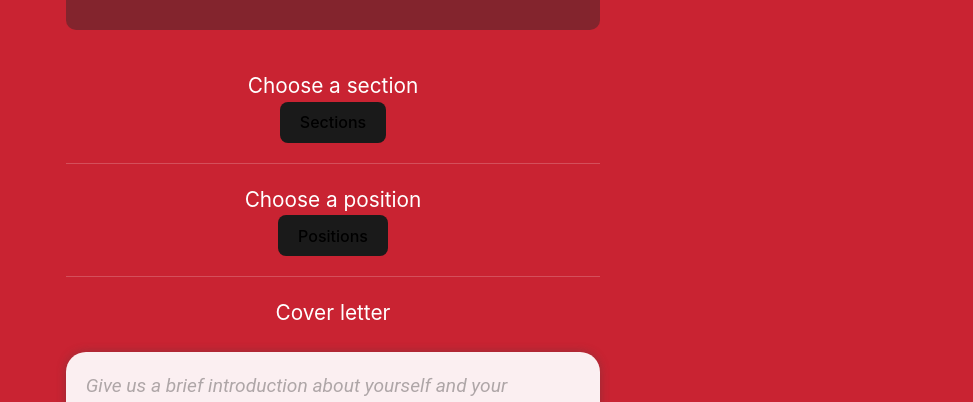
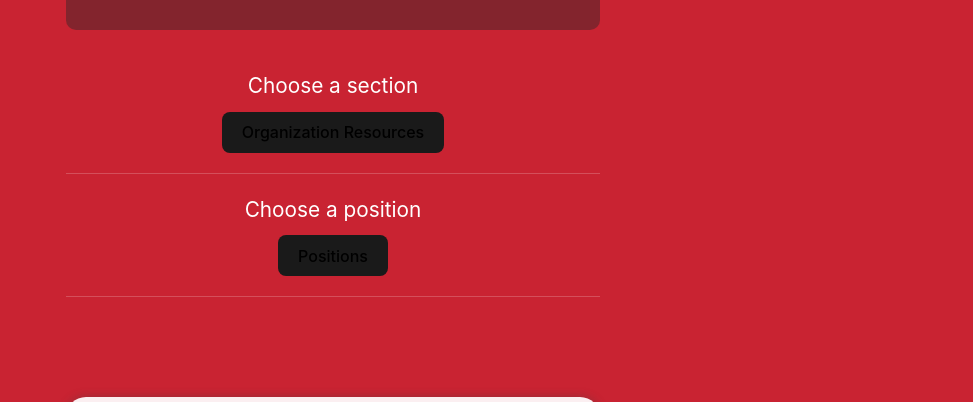
Before and after one commit to isfit/participant-web-25, a React (Vite) app in the folder frontend/: page /applicationForm in a window 1280 px wide. Shown: the part 322-724 px from the top of the page, without its empty margins (307-1280 px from the left). Built offline with nearby package versions, Linux system fonts and the light colour scheme.

Commit message:
Added sections & positions (#50)

```diff
--- a/frontend/src/components/Menus/Dropdown.css
+++ b/frontend/src/components/Menus/Dropdown.css
@@ -11,8 +11,7 @@
 }
 
 .dropdownContent {
-    border-radius: 0 0 8px 8px; /* Default rounded corners for the bottom */
-    overflow: hidden; /* Ensure the rounded corners are visible */
+    border-radius: 8px 8px 8px 8px;
+    overflow: hidden;
     z-index: 999;
-
 }
--- a/frontend/src/components/Menus/Dropdown.tsx
+++ b/frontend/src/components/Menus/Dropdown.tsx
@@ -25,7 +25,7 @@ interface DropdownProps {
 }
 
 
-const Dropdown: React.FC<DropdownProps> = ({ triggerText, menuItems }) => {
+const Dropdown: React.FC<DropdownProps> = ({ triggerText, menuItems, onItemSelected }) => {
 
   return (
     <DropdownMenu>
@@ -35,9 +35,19 @@ const Dropdown: React.FC<DropdownProps> = ({ triggerText, menuItems }) => {
 
       <DropdownMenuContent className="dropdownContent">
         {menuItems.map((item, index) => (
-          <React.Fragment key={index}>
+            <React.Fragment key={index}>
             {item.type === 'label' && <DropdownMenuLabel>{item.content}</DropdownMenuLabel>}
-            {item.type === 'item' && <DropdownMenuItem className="dropdownItem" onSelect={item.onSelect}>{item.content}</DropdownMenuItem>}
+            {item.type === 'item' && (
+              <DropdownMenuItem
+                className="dropdownItem"
+                onSelect={() => {
+                  if (item.onSelect) item.onSelect();
+                  onItemSelected(item.content || ''); // Notify parent of selection
+                }}
+              >
+                {item.content}
+              </DropdownMenuItem>
+            )}
             {item.type === 'separator' && <DropdownMenuSeparator />}
           </React.Fragment>
         ))}
--- a/frontend/src/pages/applicationForm/ApplicationForm.css
+++ b/frontend/src/pages/applicationForm/ApplicationForm.css
@@ -89,6 +89,10 @@ label {
     color: white;
 }
 
+.dropdownLabel {
+    margin-bottom: 10px;
+}
+
 .dropdownContainer {
     width: 100%;
     display: flex;
@@ -113,3 +117,10 @@ label {
     align-items: center;
     justify-content: center;
 }
+
+.coverLetterInfo {
+    /* reserve space for the section and position text */
+    min-height: 5em;
+    padding: 0;
+    margin: 0;
+}
--- a/frontend/src/pages/applicationForm/ApplicationForm.tsx
+++ b/frontend/src/pages/applicationForm/ApplicationForm.tsx
@@ -1,8 +1,7 @@
-import React, { useState } from 'react';
+import React, { useEffect, useState } from 'react';
 import { Button } from '@radix-ui/themes';
 import { Link } from 'react-router-dom';
 import Header from '../../components/Header/Header';
-//import css
 import './ApplicationForm.css';
 import Dropdown from '../../components/Menus/Dropdown.tsx';
 
@@ -19,33 +18,36 @@ interface MenuItemProps {
 type MenuItemType = 'label' | 'item' | 'separator';
 
 const handleSelect = (message: string) => {
-  alert(message);
+  console.log('Selected:', message);
 };
 
 const sectionMenuItems: MenuItemProps[] = [
   { type: 'label', content: '' },
-  { type: 'item', content: 'Section 1', onSelect: () => handleSelect('Section 1') },
-  { type: 'item', content: 'Section 2', onSelect: () => handleSelect('Section 2') },
-  { type: 'separator' },
-  { type: 'item', content: 'Section 3', onSelect: () => handleSelect('Section 3') },
-  { type: 'item', content: 'Section 4', onSelect: () => handleSelect('Section 4') },
-  { type: 'item', content: 'Section 5', onSelect: () => handleSelect('Section 5') },
+  { type: 'item', content: 'Organization Resources', onSelect: () => handleSelect('OR') },
+  { type: 'item', content: 'Event Management', onSelect: () => handleSelect('EM') },
+  { type: 'item', content: 'Public Relations', onSelect: () => handleSelect('PR') },
 ];
 
-const positionMenuItems: MenuItemProps[] = [
-  { type: 'label', content: '' },
-  { type: 'item', content: 'Position 1', onSelect: () => handleSelect('Position 1') },
-  { type: 'item', content: 'Position 2', onSelect: () => handleSelect('Position 2') },
-  { type: 'separator' },
-  { type: 'item', content: 'Position 3', onSelect: () => handleSelect('Position 3') },
-  { type: 'item', content: 'Position 4', onSelect: () => handleSelect('Position 4') },
-  { type: 'item', content: 'Position 5', onSelect: () => handleSelect('Position 5') },
-];
+const positions: { [key: string]: MenuItemProps[] } = {
+  'Organization Resources': [
+    { type: 'item', content: 'IT', onSelect: () => handleSelect('it') },
+    { type: 'item', content: 'HR', onSelect: () => handleSelect('hr') },
+    { type: 'item', content: 'Finances', onSelect: () => handleSelect('finances') },
+  ],
+  'Event Management': [
+    { type: 'item', content: 'Logistics', onSelect: () => handleSelect('logistics') },
+    { type: 'item', content: 'Program Coordination', onSelect: () => handleSelect('program-coordination') },
+  ],
+  'Public Relations': [
+    { type: 'item', content: 'Marketing', onSelect: () => handleSelect('marketing') },
+    { type: 'item', content: 'Media Relations', onSelect: () => handleSelect('media-relations') },
+  ],
+};
 
 const ApplicationForm: React.FC = () => {
-  const [formValues, setFormValues] = useState<FormValues>({
-    coverLetter: ''
-  });
+  const [formValues, setFormValues] = useState<FormValues>({ coverLetter: '' });
+  const [selectedSection, setSelectedSection] = useState<string>('Organization Resources');
+  const [selectedPosition, setSelectedPosition] = useState<string>('');
 
   const handleChange = (e: React.ChangeEvent<HTMLInputElement | HTMLTextAreaElement>) => {
     const { name, value } = e.target;
@@ -58,18 +60,22 @@ const ApplicationForm: React.FC = () => {
   const handleSubmit = (e: React.FormEvent<HTMLFormElement>) => {
     e.preventDefault();
     console.log('Form submitted:', formValues);
-    // You can perform form submission logic here
   };
 
+  // Reset position when section is changed
+  useEffect(() => {
+    setSelectedPosition('');
+    console.log('Selected section:', positions[selectedSection])
+  }, [selectedSection]);
+
   return (
-
     <div id='pageContainer'>
       <div className="topRight">
-        <Button><Link to="/login" style={{ color: 'white'}}>Login</Link></Button>
-        <Button><Link to="/createUser" style={{ color: 'white'}}>Create user</Link></Button>
-        <Button><Link to="/profilePage" style={{ color: 'white'}}>My profile</Link></Button>
+        <Button><Link to="/login" style={{ color: 'white' }}>Login</Link></Button>
+        <Button><Link to="/createUser" style={{ color: 'white' }}>Create user</Link></Button>
+        <Button><Link to="/profilePage" style={{ color: 'white' }}>My profile</Link></Button>
       </div>
-      <Header linkTo='/homepage'/>
+      <Header linkTo='/homepage' />
       <div>
         <div className='applicationInfo'>
           <h2>Application Form For Participants</h2>
@@ -78,22 +84,28 @@ const ApplicationForm: React.FC = () => {
         </div>
         <form className="applicationForm" onSubmit={handleSubmit}>
           <div id='applicationContainer'>
+            {/* Sections dropdown */}
+            <div className='dropdownContainer'>
+              <label className='dropdownLabel' htmlFor="section">Choose a section</label>
+              <Dropdown triggerText={selectedSection ? selectedSection : 'Sections'} menuItems={sectionMenuItems} onItemSelected={setSelectedSection} />
+            </div>
+            {/* Positions dropdown */}
+            {selectedSection && (
+              <div className='dropdownContainer'>
+                <label className='dropdownLabel' htmlFor="position">Choose a position</label>
+                <Dropdown
+                  triggerText={selectedPosition ? selectedPosition : 'Positions'}
+                  menuItems={positions[selectedSection] || []} // Ensure positions[selectedSection] is defined
+                  onItemSelected={setSelectedPosition}
+                />
+              </div>
+            )}
 
-          {/* Drop down for sections and positions */}
-          {/* Sections */}
+            {/* Cover letter */}
             <div className='dropdownContainer'>
-            <label htmlFor="section">Choose a section</label>
-            <Dropdown triggerText='Sections' menuItems={sectionMenuItems}/>
+              <div className='coverLetterInfo'>
+                {selectedSection && selectedPosition && <p>{selectedSection}: {selectedPosition}</p>}
               </div>
-            {/* Positions */}
-            <div className='dropdownContainer'>
-              <label htmlFor="position">Choose a position</label>
-              <Dropdown triggerText='Positions' menuItems={positionMenuItems}/>
-            </div>
-
-            {/* Cover letter  */}
-            <div className='dropdownContainer'>
-              <label id='applicationTitle' htmlFor="coverLetter">Cover letter</label><br />
             </div>
             <div className='textareaContainer'>
               <textarea
@@ -106,7 +118,7 @@ const ApplicationForm: React.FC = () => {
               />
             </div>
           </div>
-        <Button type="submit">Submit</Button>
+          <Button type="submit">Apply</Button>
         </form>
       </div>
     </div>
```
Lines whose indentation alone changed are shown as unchanged.
